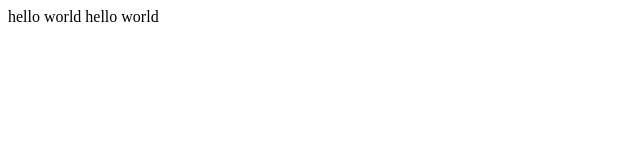
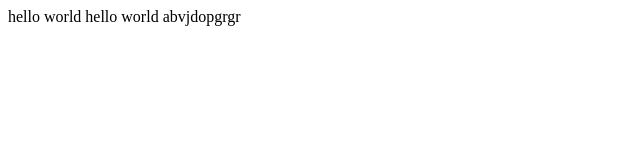
Before and after one commit to FrancoisMartinez/Team-10-SOEN341_Project_F24, a React (Vite) app in the folder FrontEnd/: page / in a window 1280 px wide. Shown: the top 160 px of the page, without its empty margins (0-640 px from the left). Built offline with nearby package versions, Linux system fonts and the light colour scheme.

Commit message:
Update App.jsx

```diff
--- a/FrontEnd/src/App.jsx
+++ b/FrontEnd/src/App.jsx
@@ -5,6 +5,7 @@ export default function App() {
         <>
             hello world
             hello world
+            abvjdopgrgr
         </>
     );
 }
```
